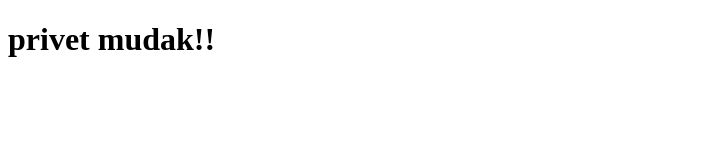
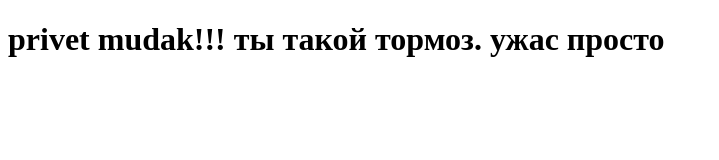
Before and after one commit to VADIMRAYINCHICK/coursera-test, a plain HTML site: page site/index.html in a window 1280 px wide. Shown: the whole page, without its empty margins (0-719 px from the left). Drawn offline with Linux system fonts and the light colour scheme.

Commit message:
small addition to our page

```diff
--- a/site/index.html
+++ b/site/index.html
@@ -4,6 +4,6 @@
 	<title>hello loshok!!!</title>
 </head>
 <body>
-<h1>privet mudak!!</h1>
+<h1>privet mudak!!! ты такой тормоз. ужас просто</h1>
 </body>
 </html>
```
